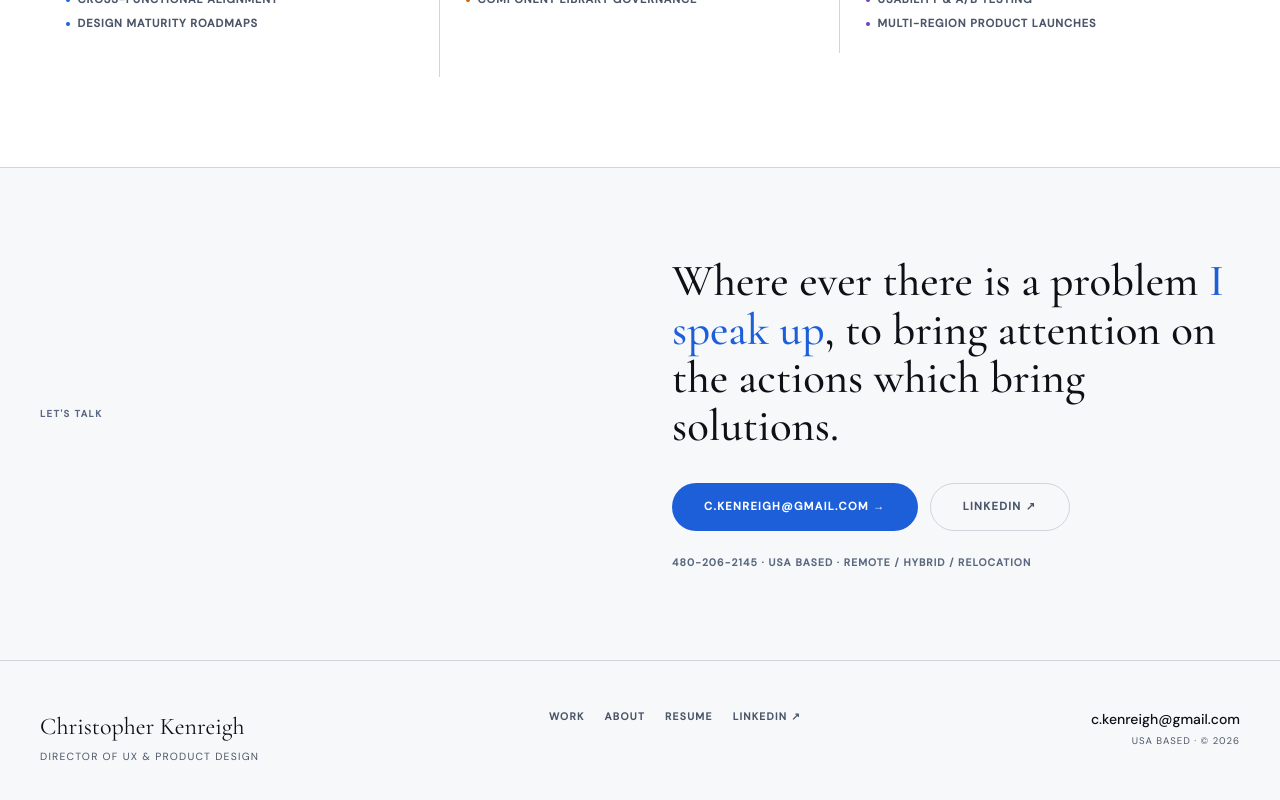
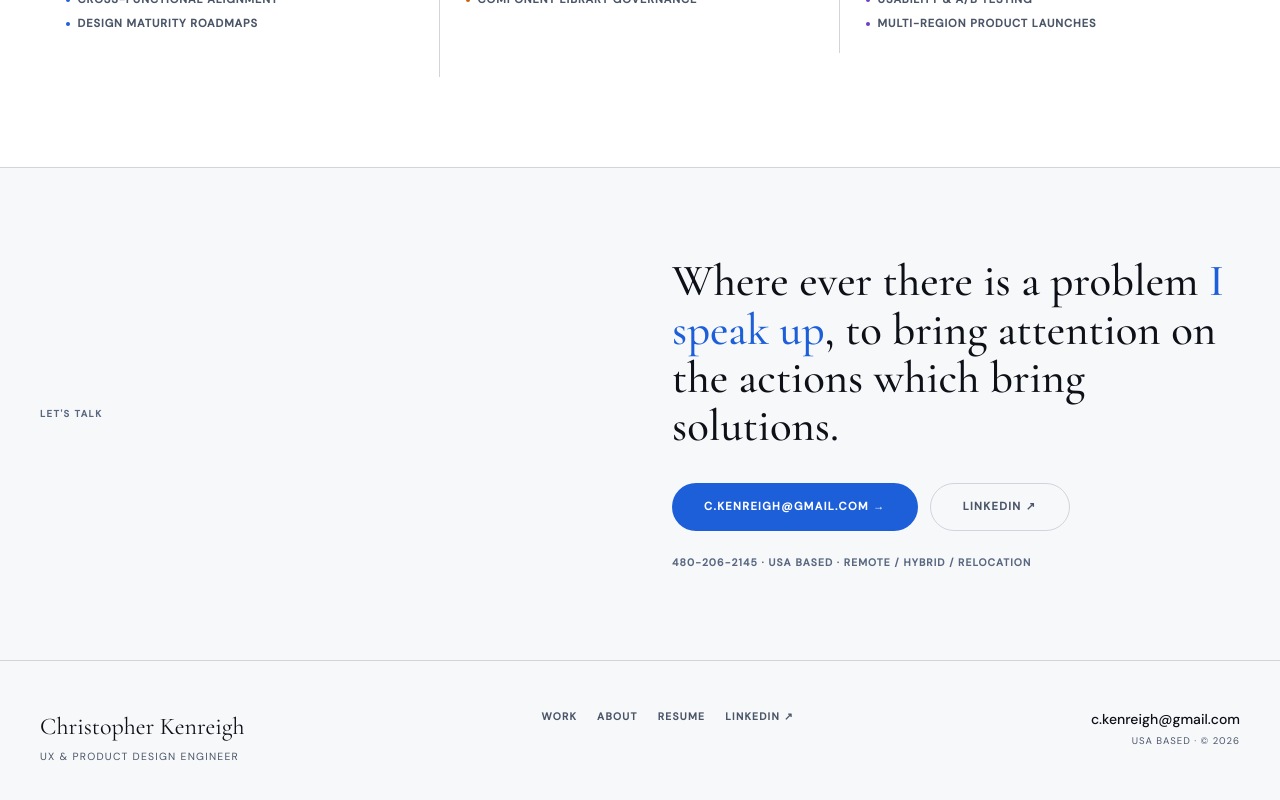
Before and after one commit to tangiblethinking/Testingonly001, a React (Vite) app: page / in a window 1280 px wide. Shown: the part 3649-4449 px from the top of the page. Built offline with nearby package versions, Linux system fonts and the light colour scheme.

Commit message:
Update job title in Footer component

```diff
--- a/src/components/Footer.jsx
+++ b/src/components/Footer.jsx
@@ -21,7 +21,7 @@ export function Footer({ setPage }) {
             Christopher Kenreigh
           </p>
           <p style={{ fontSize: '0.65rem', textTransform: 'uppercase', letterSpacing: '0.12em', color: INK_SEC }}>
-            Director of UX & Product Design
+            UX & Product Design Engineer
           </p>
         </div>
 
```
